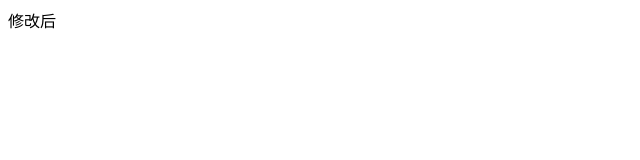
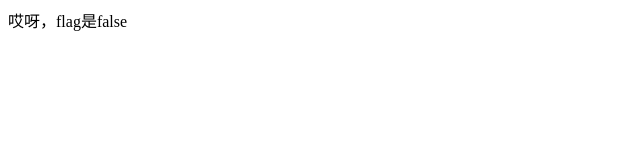
Before and after one commit to Rhodri-hc/myVue3, a plain HTML site: page src/responsive/index.html in a window 1280 px wide. Shown: the whole page, without its empty margins (0-640 px from the left). Drawn offline with Linux system fonts and the light colour scheme.

Commit message:
分支切换以及cleanup函数实现

```diff
--- a/src/responsive/index.html
+++ b/src/responsive/index.html
@@ -12,17 +12,19 @@
     <script src="./proxy.js"></script>
     <script>
         const response = {
+            flag: true,
             text : "修改前"
         }
         const proxyData =  buildResponsiveProxy(response)
 
         effect(() => {
-            document.getElementById('text').innerHTML = proxyData.text
+            const showText = proxyData.flag ?  proxyData.text : "哎呀，flag是false"
+            document.getElementById('text').innerText = showText
         })
 
 
         setTimeout(() => {
-            proxyData.text = "修改后",
+            proxyData.flag = false;
             console.log(proxyData.text);
         }, 3000)
     </script>
--- a/src/responsive/proxy.js
+++ b/src/responsive/proxy.js
@@ -9,10 +9,34 @@ let objWeakMap = new WeakMap()
 * @date 2022年06月06日 09:59:48
 */
 function effect(fn) {
-    activeEffect = fn;
-    fn()
+    const effectFn = () => {
+        // 调用 cleanup 函数完成清除工作
+        cleanup(effectFn)
+
+        activeEffect = effectFn;
+        fn()
+    }
+
+    effectFn.deps = []
+    effectFn()
 }
 
+/**
+* @desc 将副作用函数的每一项依赖集合移除
+* @author 张和潮
+* @date 2022年06月07日 09:42:35
+*/
+function cleanup(effectFn){
+    // 遍历effectFn.deps 数组
+    for (let i = 0; i < effectFn.deps.length; i++) {
+        // deps 是依赖集合
+        const deps = effectFn.deps[i];
+        // 将effectFn 从依赖集合中移除
+        deps.delete(effectFn)
+    }
+    // 最后需要重置 effectFn.deps 数组
+    effectFn.deps.length = 0;
+}
 
 /**
 * @desc 建立一个响应式系统的代理
@@ -70,6 +94,9 @@ function track(target, key){
     // 往key值对应的依赖桶中添加当前的依赖函数
     deps.add(activeEffect)
 
+    // deps 就是一个与当前副作用函数存在联系的依赖集合
+    // 将其添加到 activeEffect.deps 数组中
+    activeEffect.deps.push(deps)
 }
 
 /**
@@ -79,14 +106,16 @@ function track(target, key){
 */
 function trigger(target,key){
        // 获取桶里 target 对应的对象
-       let bucketObjMap = objWeakMap.get(target)
+       const bucketObjMap = objWeakMap.get(target)
 
        if (!bucketObjMap) {
            return;
        }
        // 获取target桶里的 key 对象
-       let effects = bucketObjMap.get(key)
+       const effects = bucketObjMap.get(key)
 
+       // 构造另一 Set集合遍历他，避免无限执行
+       const effectsToRun = new Set(effects)
        // 执行key值中对应的 依赖函数
-       effects && effects.forEach(fn => fn());
+       effectsToRun && effectsToRun.forEach(fn => fn());
 }
```
